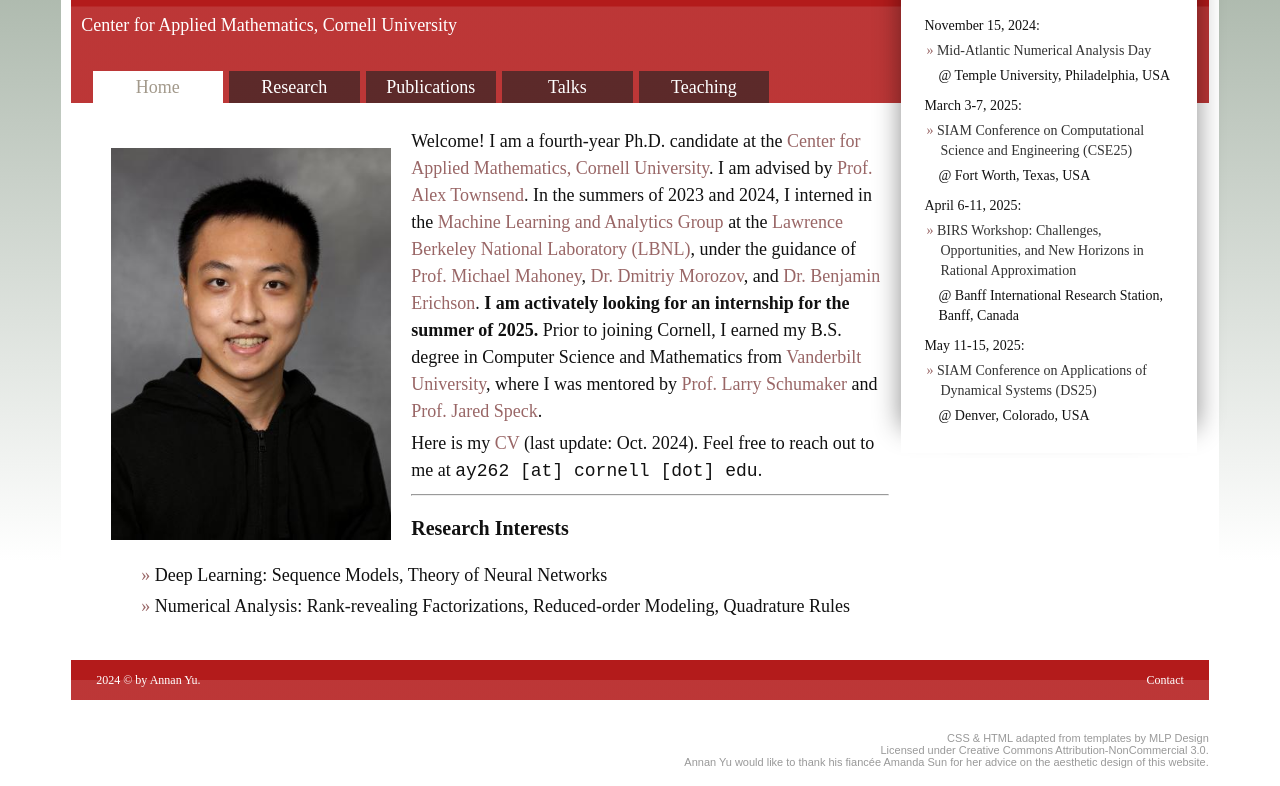
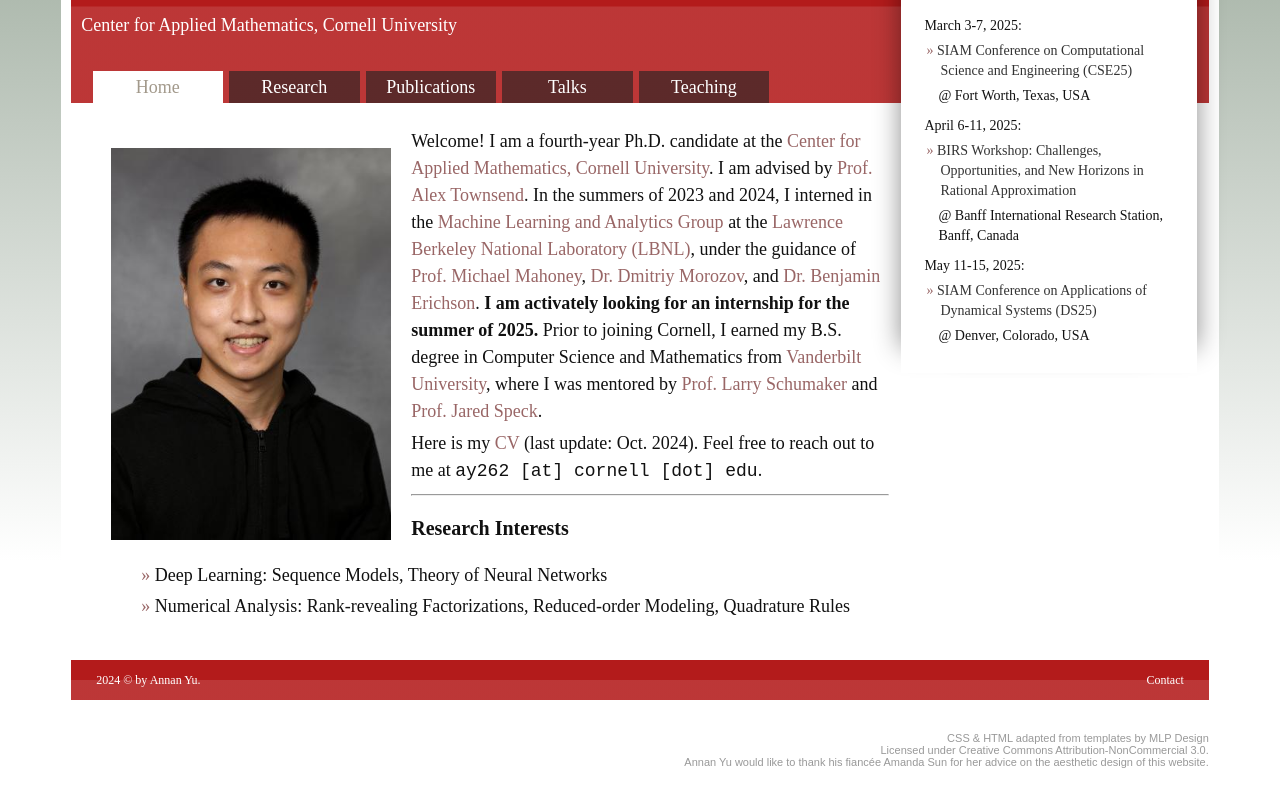
Before and after one commit to AnnanYu/AnnanYu.github.io, a plain HTML site: page index.html in a window 1280 px wide. Shown: the part 115-901 px from the top of the page. Drawn offline with Linux system fonts and the light colour scheme.

Commit message:
small update of travels

```diff
--- a/index.html
+++ b/index.html
@@ -40,8 +40,6 @@
 			<div id="sidebar">
 				<h2>Upcoming Travels</h2>
 				<ul>
-					<li>November 15, 2024: <a href="https://math.temple.edu/events/conferences/na-day/">Mid-Atlantic Numerical Analysis Day</a> @
-						Temple University, Philadelphia, USA</li>
 					<li>March 3-7, 2025: <a href="https://siam.org/conferences-events/siam-conferences/cse25/">SIAM Conference on Computational Science and Engineering (CSE25)</a> @
 						Fort Worth, Texas, USA</li>
 					<li>April 6-11, 2025: <a href="https://www.birs.ca/events/2025/5-day-workshops/25w5376/">BIRS Workshop: Challenges, Opportunities, and New Horizons in Rational Approximation</a> @
@@ -506,10 +504,6 @@
 					<h3>Future talks:</h3>
 					<ul>
 						<li style="margin: 10px 0;">
-							<i>Training an LTI system without an objective: a numerical analyst's perspectives on state-space models</i>,
-							Mid-Atlantic Numerical Analysis Day, Temple University, Philadelphia, USA, 2024.
-						</li>
-						<li style="margin: 10px 0;">
 							<i>State space models for forecasting time series</i>,
 							SIAM Conference on Computational Science and Engineering (CSE25), Fort Worth, USA, 2025.
 						</li>
@@ -520,6 +514,10 @@
 					</ul>
 					<h3>Previous talks:</h3>
 					<ul>
+						<li style="margin: 10px 0;">
+							<i>Training an LTI system without an objective: a numerical analyst's perspectives on state-space models</i>,
+							Mid-Atlantic Numerical Analysis Day, Temple University, Philadelphia, USA, 2024.
+						</li>
 						<li style="margin: 10px 0;">
 							<i>How does a machine learn sequences: an applied mathematician's guide to transformers, state-space models, mamba, and beyond</i>,
 							SIAM Conference on Mathematics of Data Science (MDS24), Atlanta, USA, 2024. (2-hour tutorial) (<a href="./slides/slides_MDS24.pdf">slides</a>)
```
